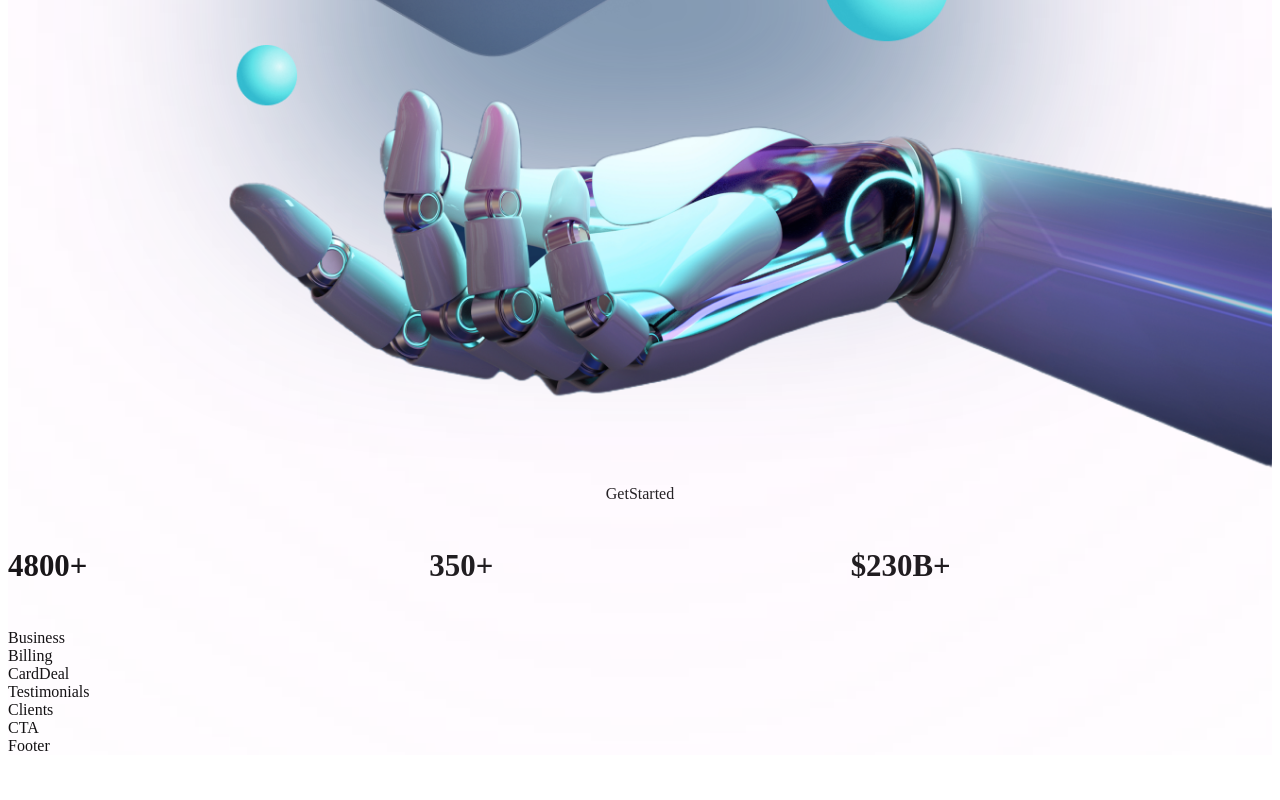
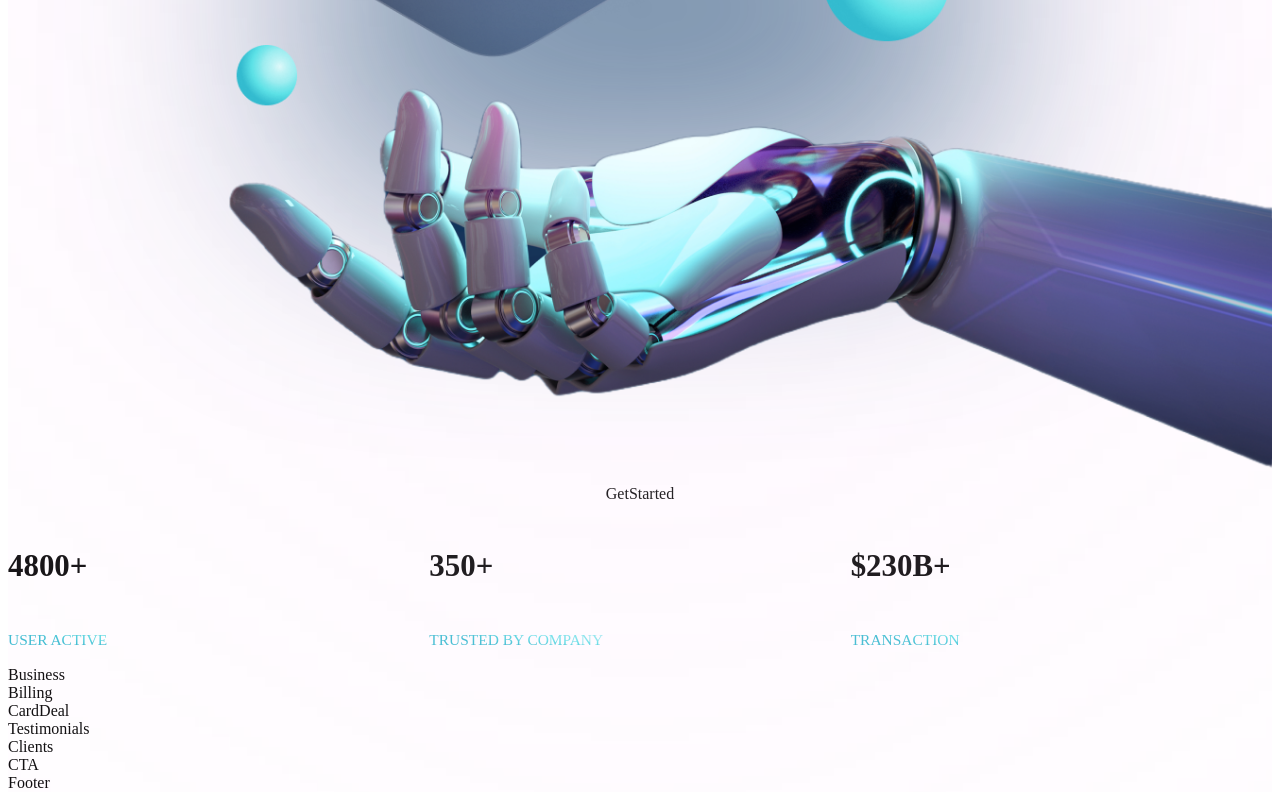
Before and after one commit to rockyishimwe/hoobank, a React (Vite) app: page / in a window 1280 px wide. Shown: the part 1358-2158 px from the top of the page. Before the commit the page ends 2121 px from the top, so only its background shows below. Built offline with nearby package versions, Linux system fonts and the light colour scheme.

Commit message:
added tittle of stats cards

```diff
--- a/src/components/Stats.jsx
+++ b/src/components/Stats.jsx
@@ -6,6 +6,7 @@ const Stats = () => (
   {stats.map((stat)=>(
     <div key={stat.id} className={`flex-1 flx justify-start items-center flex-row m-3`}>
       <h4 className="font-poppins font-semibold xs:text-[40.89px] text-[30.89px] xs:leading-[53.16px] leading-[43.16px] text-white">{stat.value}</h4>
+      <p className="font-poppins font-normal xs:text-[20.45px] text-[15.45px] xs:leading-[26.58px] leading-[21.58px] text-gradient uppercase ml-3">{stat.title}</p>
     </div>
   ))}
   </section>
```
